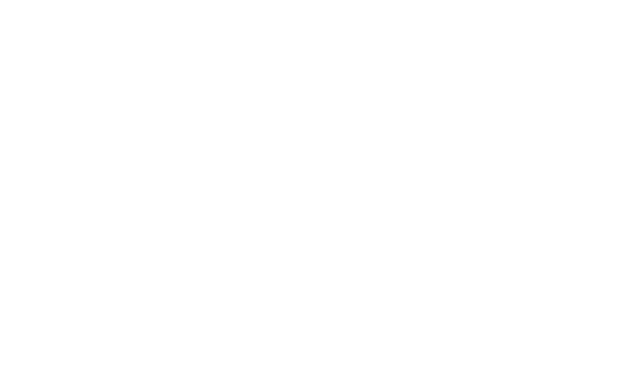
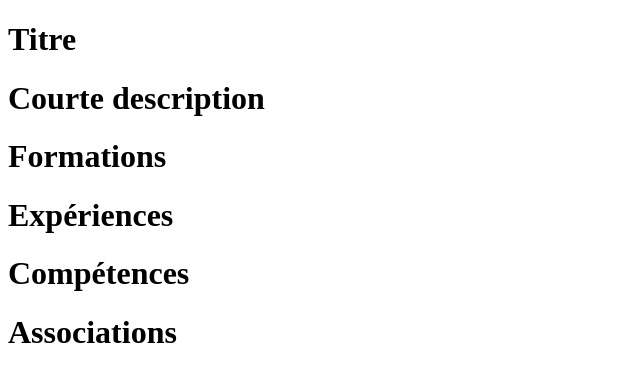
Before and after one commit to FREJUSAZAINON/git-mon-cv, a plain HTML site: page index.html in a window 1280 px wide. Shown: the whole page, without its empty margins (0-640 px from the left). Drawn offline with Linux system fonts and the light colour scheme.

Commit message:
mise en place de la structure de base html

```diff
--- a/index.html
+++ b/index.html
@@ -8,6 +8,12 @@
     <title>Document</title>
 </head>
 <body>
+    <h1>Titre</h1>
+    <h1>Courte description</h1>
+    <h1>Formations</h1>
+    <h1>Expériences</h1>
+    <h1>Compétences</h1>
+    <h1>Associations</h1>
 
 </body>
 </html>
```
